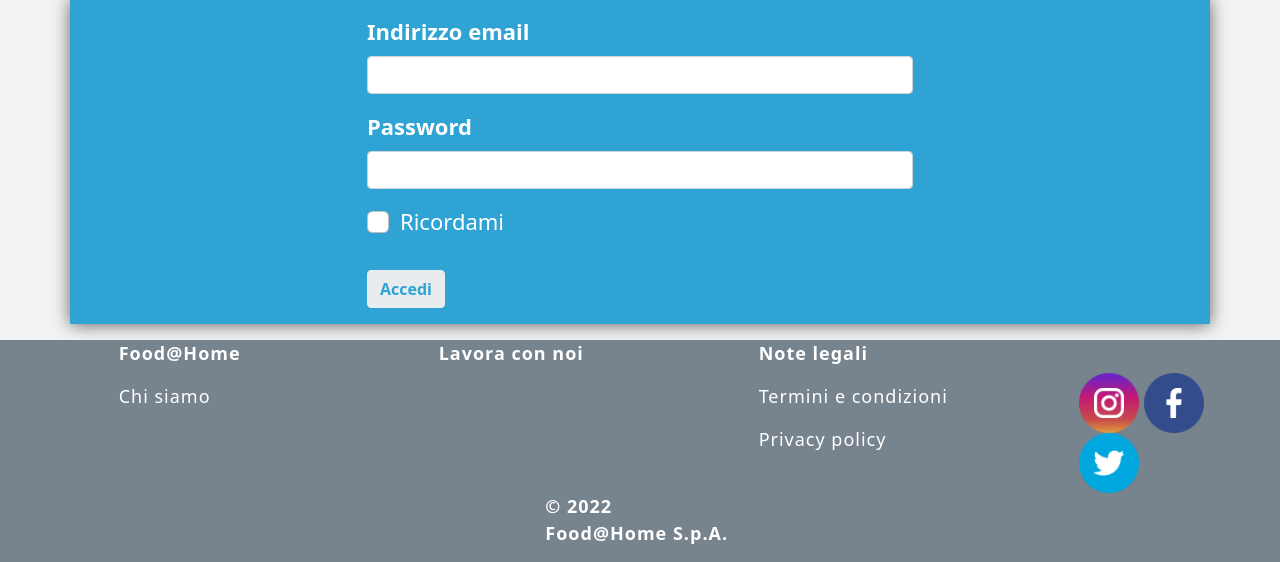
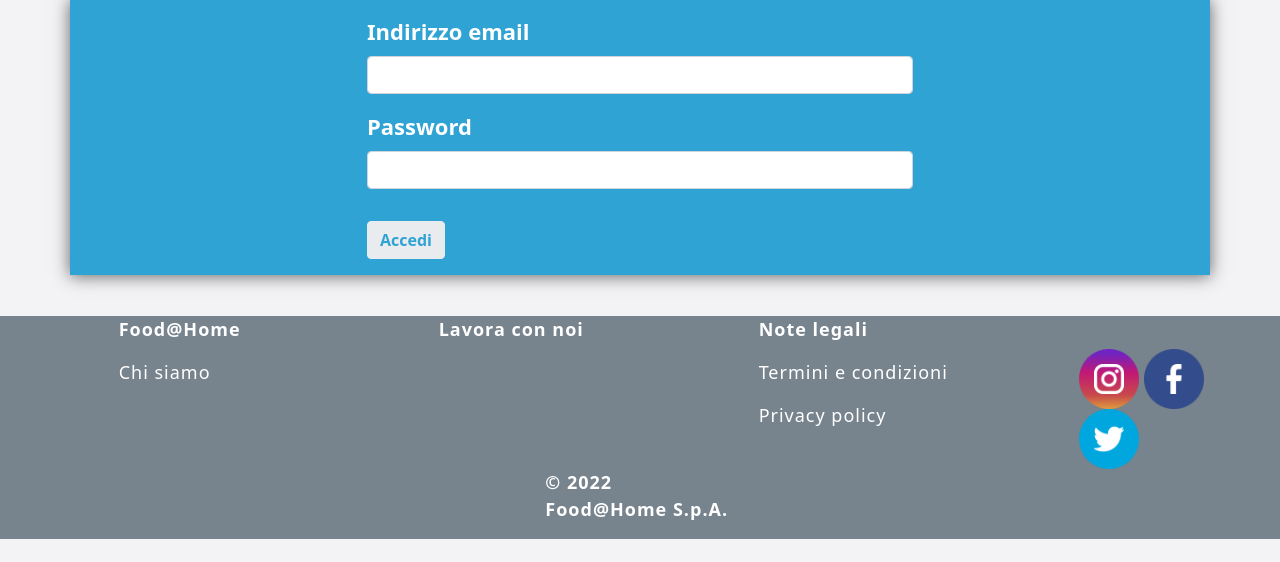
Before and after one commit to giacomomaglione/FoodAtHome, a Flask app: page /login in a window 1280 px wide. Shown: the part 245-807 px from the top of the page. After the commit the page ends 784 px from the top, so only its background shows below. Run offline with Flask 2, Linux system fonts and the light colour scheme; some libraries are stand-ins or nearby versions.

Commit message:
Login Form Fix

```diff
--- a/website/templates/index.html
+++ b/website/templates/index.html
@@ -84,7 +84,7 @@
     <div class="row ">
         <div class="col-md-12 col-sm-12 col-lg-4">
             <p class="ptwo text-center fs-3 fw-bold">Vuoi diventare un rider?</p><br>
-            <a href="{{url_for('auth.signinrider')}}">
+
                 <img class="rider" src="../static/img/rider.png"> </img>
             </a><br>
             <p class="pthree text-center fs-3 fw-bold">Proponiti per diventare rider!</p><br>
@@ -94,7 +94,7 @@
 
         <div class="col-md-12 col-sm-12 col-lg-4">
             <p class="ptwo text-center fs-3 fw-bold">Hai un'attività ?</p><br>
-            <a href="{{url_for('auth.signinlocal')}}">
+
                 <img class="local" src="../static/img/local.png"> </img>
             </a><br>
             <p class="pthree text-center fs-3 fw-bold">Non preoccuparti per la consegna, ci pensiamo noi!</p><br>
--- a/website/templates/login.html
+++ b/website/templates/login.html
@@ -31,19 +31,14 @@
             <form method="POST">
                 <div class="mb-3 my-3 form-group">
                     <label class="form-label fw-bold ">Indirizzo email</label>
-                    <input type="email" class="form-control" id="Email" name="Email" aria-describedby="emailHelp">
+                    <input value="{{ request.form.Email }}" type="email" class="form-control" id="Email" name="Email" aria-describedby="emailHelp">
+
                 </div>
                 <div class="mb-3 form-group">
                     <label class="form-label fw-bold">Password</label>
-                    <input type="password" class="form-control" id="Password" name="Password">
+                    <input value="{{ request.form.Password }}" type="password" class="form-control" id="Password" name="Password">
                 </div>
-                <div class="mb-3 form-check form-group">
-                    <input type="checkbox" class="form-check-input fw-bold" id="Check1">
-                    <label class="form-check-label" for="Check1">Ricordami</label>
-                </div>
-              <!--  <p class="fw-bold"> Sei un rider? <a href="{{url_for('auth.loginrider')}}"> Clicca qui </a> </p>
-                <p class="fw-bold">Hai un negozio? <a href="{{url_for('auth.loginshop')}}"> Clicca qui</a> </p> -->
-                <button type="submit" class="btn btn-primary fw-bold my-3">Accedi</button>
+                <button value="Login" type="submit" class="btn btn-primary fw-bold my-3">Accedi</button>
             </form>
         </div>
         <div class="col-3">
```
